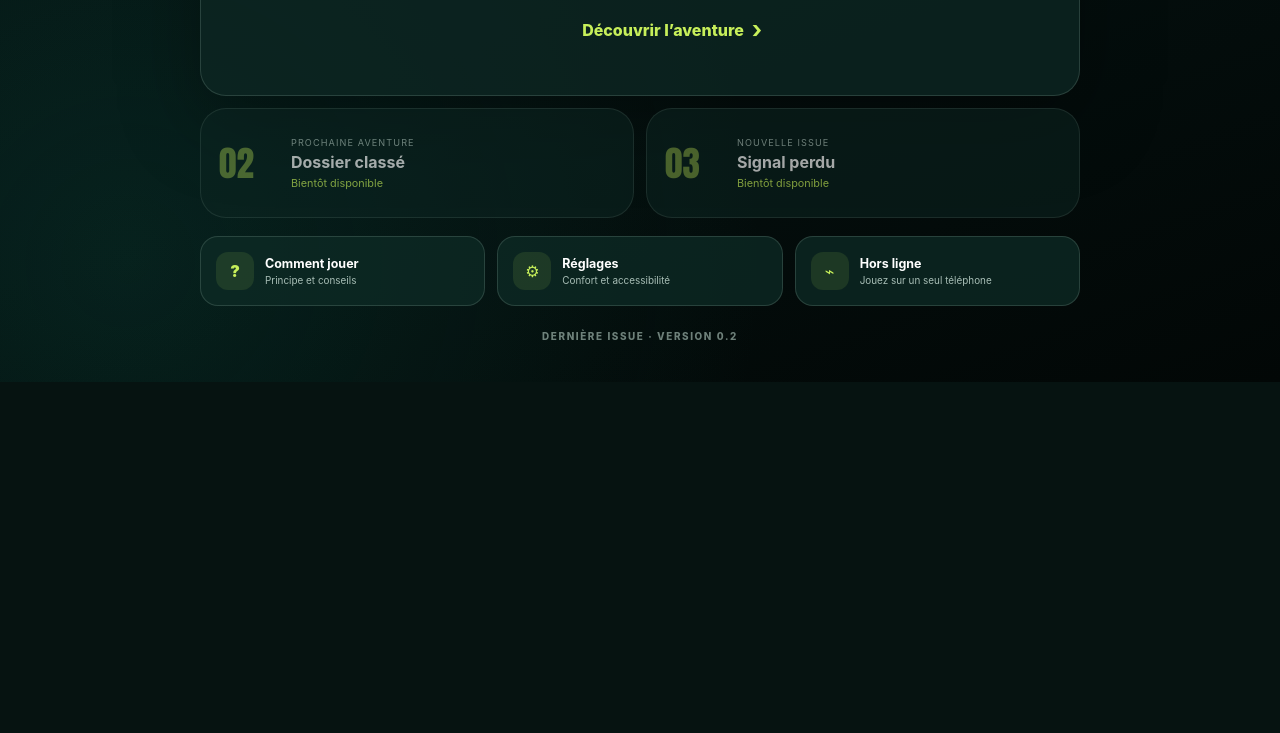
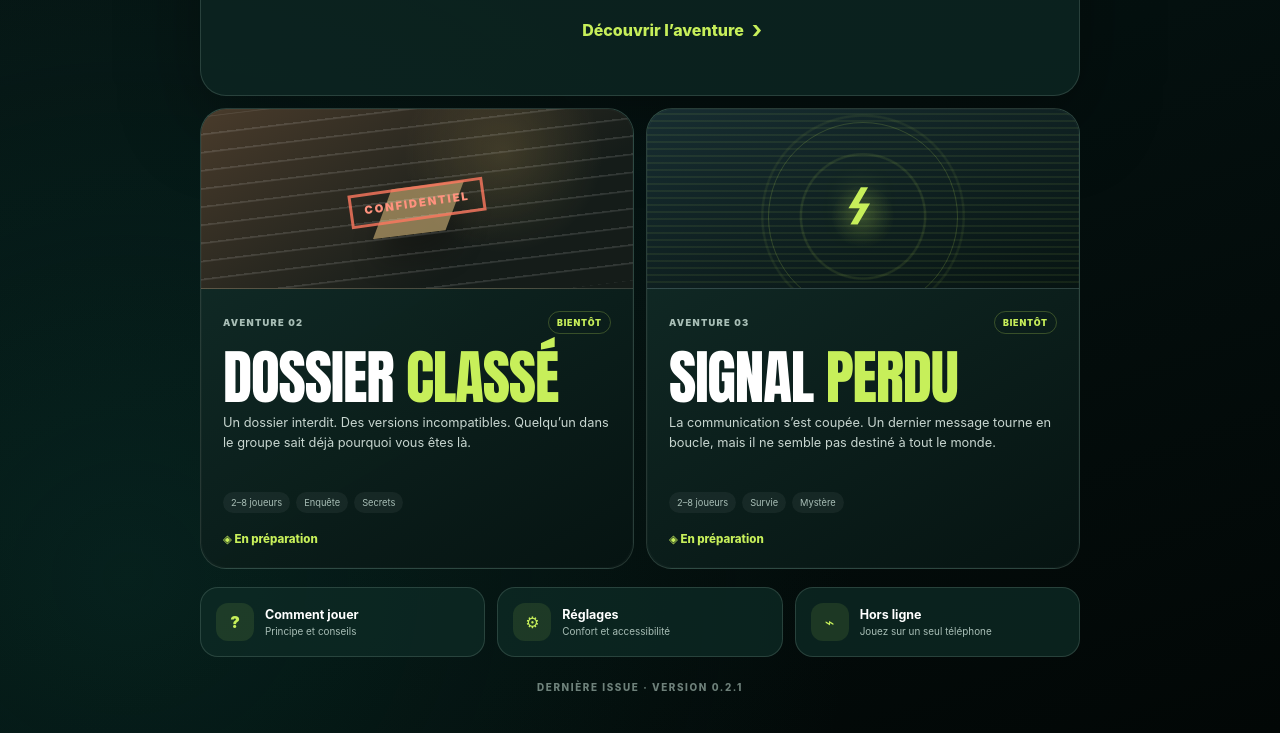
Before and after one commit to Elkah07/derniere-issue, a website with bundled scripts: page index.html in a window 1280 px wide. Shown: the part 824-1557 px from the top of the page. Before the commit the page ends 1206 px from the top, so only its background shows below. Built offline with nearby package versions, Linux system fonts and the light colour scheme.

Commit message:
maj autres aventures

```diff
--- a/package.json
+++ b/package.json
@@ -1,7 +1,7 @@
 {
   "name": "derniere-issue",
   "private": true,
-  "version": "0.2.0",
+  "version": "0.2.1",
   "type": "module",
   "scripts": {
     "test": "node --test",
--- a/src/main.js
+++ b/src/main.js
@@ -186,7 +186,7 @@ function renderHome() {
       <section class="library-section">
         <div class="library-heading">
           <div><p class="kicker">CHOISIR UNE AVENTURE</p><h2>Les histoires</h2></div>
-          <span>1 disponible</span>
+          <span>3 aventures · 1 disponible</span>
         </div>
 
         <button class="adventure-card crash-card" data-action="open-crash">
@@ -202,12 +202,35 @@ function renderHome() {
           </span>
         </button>
 
-        <div class="future-grid">
-          <article class="adventure-card future-card">
-            <span class="future-number">02</span><span><small>PROCHAINE AVENTURE</small><strong>Dossier classé</strong><em>Bientôt disponible</em></span>
+        <div class="future-grid" aria-label="Prochaines aventures">
+          <article class="adventure-card future-card classified-card">
+            <span class="future-art" aria-hidden="true">
+              <i class="classified-stamp">CONFIDENTIEL</i>
+              <i class="classified-folder">▰</i>
+              <i class="classified-lines"></i>
+            </span>
+            <span class="future-body">
+              <span class="future-topline"><small>AVENTURE 02</small><i>BIENTÔT</i></span>
+              <strong>DOSSIER <em>CLASSÉ</em></strong>
+              <span class="future-pitch">Un dossier interdit. Des versions incompatibles. Quelqu’un dans le groupe sait déjà pourquoi vous êtes là.</span>
+              <span class="future-tags"><i>2–8 joueurs</i><i>Enquête</i><i>Secrets</i></span>
+              <span class="locked-link">◈ En préparation</span>
+            </span>
           </article>
-          <article class="adventure-card future-card">
-            <span class="future-number">03</span><span><small>NOUVELLE ISSUE</small><strong>Signal perdu</strong><em>Bientôt disponible</em></span>
+
+          <article class="adventure-card future-card signal-card">
+            <span class="future-art" aria-hidden="true">
+              <i class="signal-orbit"></i>
+              <i class="signal-tower">⌁</i>
+              <i class="signal-noise"></i>
+            </span>
+            <span class="future-body">
+              <span class="future-topline"><small>AVENTURE 03</small><i>BIENTÔT</i></span>
+              <strong>SIGNAL <em>PERDU</em></strong>
+              <span class="future-pitch">La communication s’est coupée. Un dernier message tourne en boucle, mais il ne semble pas destiné à tout le monde.</span>
+              <span class="future-tags"><i>2–8 joueurs</i><i>Survie</i><i>Mystère</i></span>
+              <span class="locked-link">◈ En préparation</span>
+            </span>
           </article>
         </div>
       </section>
@@ -218,7 +241,7 @@ function renderHome() {
         <div class="menu-tile status-tile"><span class="tile-icon">⌁</span><span><strong>Hors ligne</strong><small>Jouez sur un seul téléphone</small></span></div>
       </nav>
 
-      <footer class="menu-footer">DERNIÈRE ISSUE · VERSION 0.2</footer>
+      <footer class="menu-footer">DERNIÈRE ISSUE · VERSION 0.2.1</footer>
     </main>
   `;
 }
--- a/src/style.css
+++ b/src/style.css
@@ -86,12 +86,40 @@ button { font: inherit; }
 .discover-link { display: inline-flex; align-items: center; gap: 8px; margin-top: 24px; color: var(--lime); font-weight: 800; }
 .discover-link b { font-size: 1.5rem; }
 .future-grid { display: grid; grid-template-columns: 1fr 1fr; gap: 12px; margin-top: 12px; }
-.future-card { display: grid; grid-template-columns: 58px 1fr; align-items: center; gap: 14px; min-height: 110px; padding: 18px; opacity: .64; }
-.future-number { font-family: Impact, sans-serif; font-size: 2.2rem; color: rgba(199,239,90,.55); }
-.future-card small, .future-card strong, .future-card em { display: block; }
-.future-card small { color: var(--muted); font-size: .57rem; letter-spacing: .12em; }
-.future-card strong { margin: 4px 0; }
-.future-card em { color: var(--lime); font-size: .68rem; font-style: normal; }
+.future-card {
+  position: relative;
+  display: grid;
+  grid-template-rows: 180px 1fr;
+  min-height: 405px;
+  background: linear-gradient(150deg, rgba(20,49,44,.94), rgba(6,20,18,.98));
+}
+.future-card::after {
+  content: '';
+  position: absolute;
+  inset: 0;
+  border-radius: inherit;
+  box-shadow: inset 0 0 0 1px rgba(255,255,255,.025);
+  pointer-events: none;
+}
+.future-art { position: relative; display: block; overflow: hidden; border-bottom: 1px solid var(--line); }
+.future-body { position: relative; z-index: 2; display: flex; flex-direction: column; padding: 22px; }
+.future-topline { display: flex; align-items: center; justify-content: space-between; gap: 10px; }
+.future-topline small { color: var(--muted); font-size: .58rem; font-weight: 900; letter-spacing: .14em; }
+.future-topline > i { padding: 5px 8px; border: 1px solid rgba(199,239,90,.24); border-radius: 99px; color: var(--lime); font-size: .55rem; font-weight: 900; font-style: normal; letter-spacing: .1em; }
+.future-body > strong { display: block; margin: 18px 0 10px; font-family: Impact, Haettenschweiler, 'Arial Narrow Bold', sans-serif; font-size: clamp(2.35rem, 5vw, 3.7rem); line-height: .86; letter-spacing: -.02em; }
+.future-body > strong em { color: var(--lime); font-style: normal; }
+.future-pitch { min-height: 63px; color: #c8d6d0; font-size: .8rem; line-height: 1.5; }
+.future-tags { display: flex; flex-wrap: wrap; gap: 6px; margin-top: 16px; }
+.future-tags i { padding: 5px 8px; border-radius: 99px; color: var(--muted); background: rgba(255,255,255,.05); font-size: .58rem; font-style: normal; }
+.locked-link { margin-top: auto; padding-top: 19px; color: var(--lime); font-size: .72rem; font-weight: 800; }
+.classified-card .future-art { background: radial-gradient(circle at 70% 25%, rgba(221,182,99,.16), transparent 30%), linear-gradient(145deg, #493b2b, #151c19 70%); }
+.classified-folder { position: absolute; left: 50%; top: 49%; color: #c5a870; font-size: 8rem; line-height: 1; opacity: .65; transform: translate(-50%,-50%) rotate(-7deg); text-shadow: 0 22px 30px rgba(0,0,0,.45); }
+.classified-stamp { position: absolute; z-index: 2; left: 50%; top: 52%; padding: 7px 12px; border: 3px solid rgba(255,120,95,.8); color: #ff927e; font-size: .7rem; font-weight: 1000; font-style: normal; letter-spacing: .17em; transform: translate(-50%,-50%) rotate(-8deg); }
+.classified-lines { position: absolute; inset: 0; opacity: .12; background: repeating-linear-gradient(0deg, transparent 0 13px, #fff 14px 15px); transform: rotate(-7deg) scale(1.2); }
+.signal-card .future-art { background: radial-gradient(circle at 50% 60%, rgba(199,239,90,.16), transparent 13%), radial-gradient(circle at 50% 60%, transparent 0 25%, rgba(199,239,90,.1) 25.5% 26%, transparent 26.5% 41%, rgba(199,239,90,.07) 41.5% 42%, transparent 42.5%), linear-gradient(160deg, #172d31, #071412); }
+.signal-orbit { position: absolute; width: 190px; height: 190px; left: 50%; top: 60%; border: 1px solid rgba(199,239,90,.18); border-radius: 50%; transform: translate(-50%,-50%); }
+.signal-tower { position: absolute; z-index: 2; left: 50%; top: 54%; color: var(--lime); font-size: 4.8rem; font-style: normal; text-shadow: 0 0 28px rgba(199,239,90,.45); transform: translate(-50%,-50%) rotate(90deg); }
+.signal-noise { position: absolute; inset: 0; opacity: .15; background: repeating-linear-gradient(0deg, transparent 0 5px, #c7ef5a 6px, transparent 7px); }
 
 .adventure-page { width: min(100%, 960px); min-height: 100vh; margin: 0 auto; padding: 22px 20px 54px; }
 .adventure-topbar { display: grid; grid-template-columns: 46px 1fr 46px; align-items: center; gap: 14px; margin-bottom: 18px; }
```
